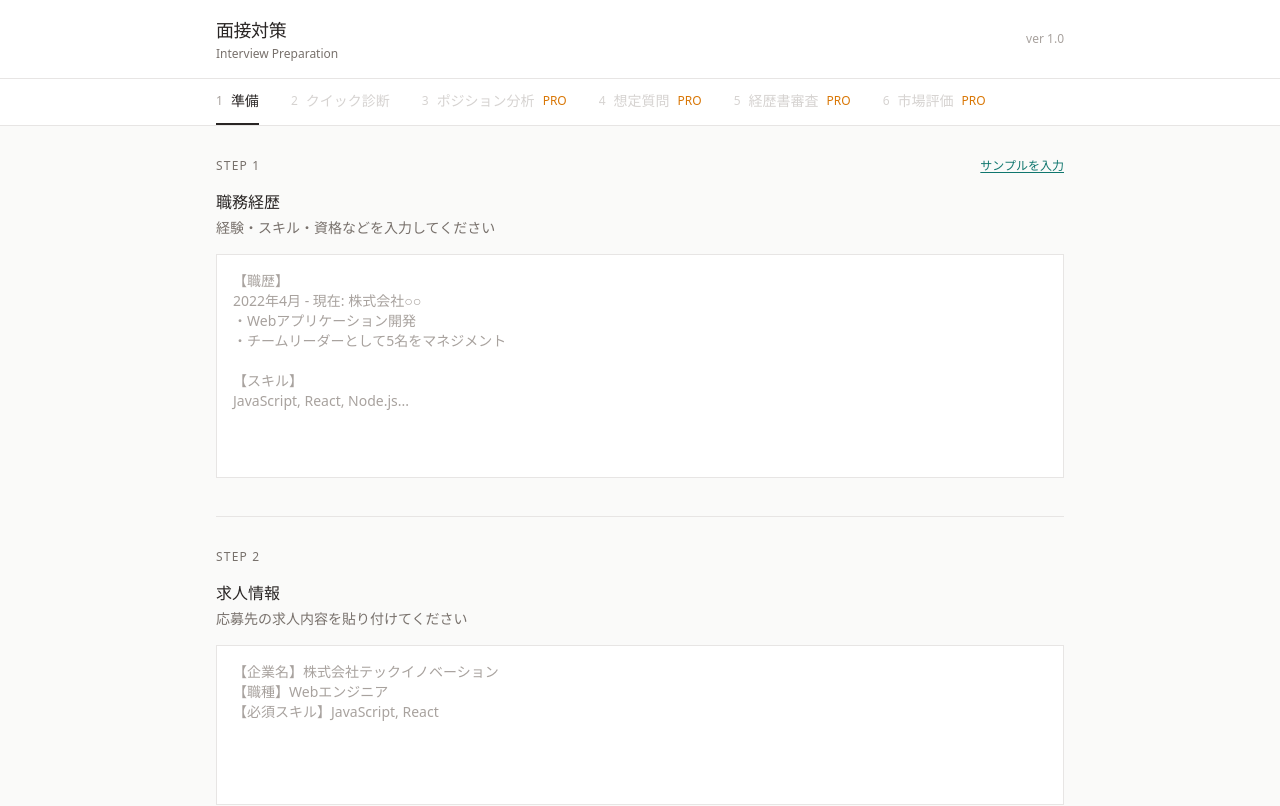
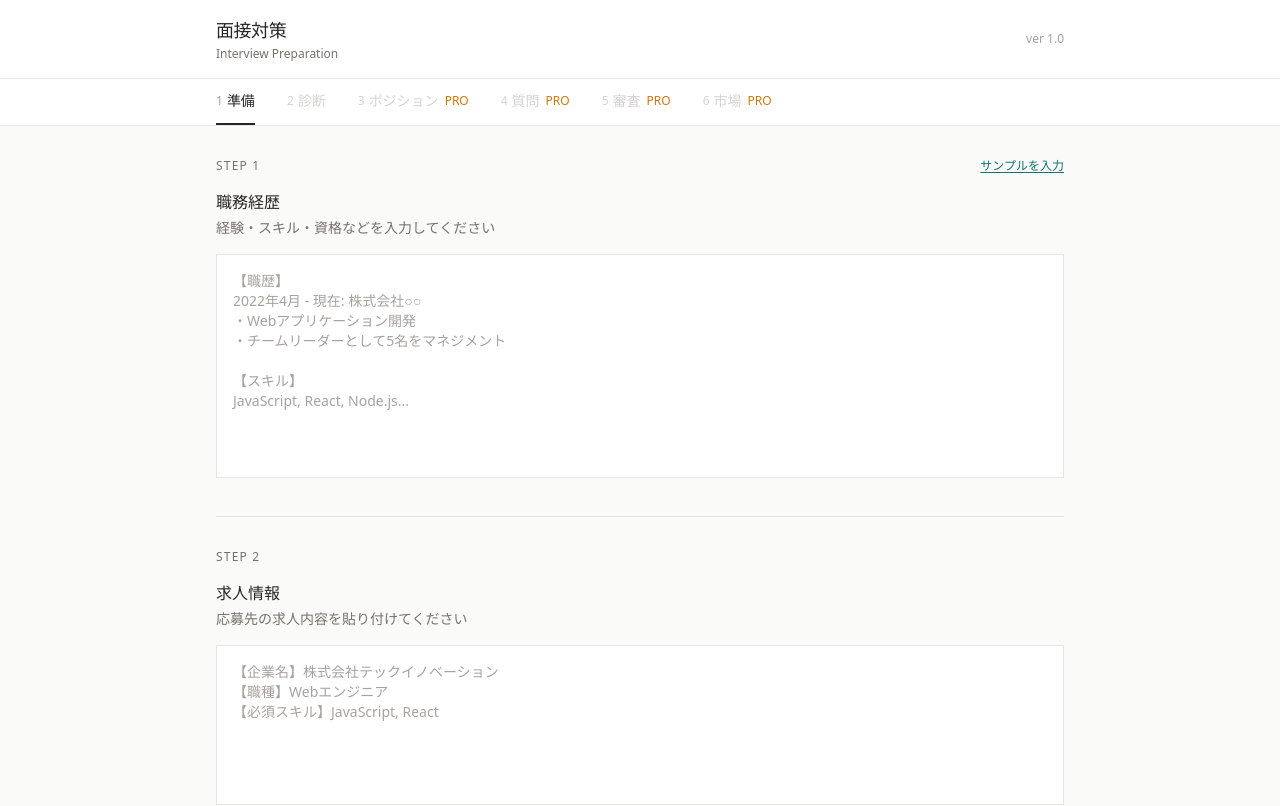
Before and after one commit to taichihasegawa-ctrl/interview-prep-pro, a Next.js app: page / in a window 1280 px wide. Shown: the top 806 px of the page. Built offline with nearby package versions, Linux system fonts and the light colour scheme.

Commit message:
Fix iOS nav layout, add inline resume editing in review tab

```diff
--- a/app/page.tsx
+++ b/app/page.tsx
@@ -760,16 +760,16 @@ export default function Home() {
       </header>
 
       {/* ナビゲーション */}
-      <nav className="border-b border-stone-200 bg-white sticky top-0 z-40">
+      <nav className="border-b border-stone-200 bg-white sticky top-0 z-40 overflow-x-auto">
         <div className="max-w-4xl mx-auto px-6">
-          <div className="flex gap-8">
+          <div className="flex gap-4 md:gap-8 min-w-max">
             {[
               { id: 'prepare', label: '準備', step: 1 },
-              { id: 'quick', label: 'クイック診断', step: 2 },
-              { id: 'position', label: 'ポジション分析', step: 3 },
-              { id: 'questions', label: '想定質問', step: 4 },
-              { id: 'review', label: '経歴書審査', step: 5 },
-              { id: 'market', label: '市場評価', step: 6 },
+              { id: 'quick', label: '診断', step: 2 },
+              { id: 'position', label: 'ポジション', step: 3 },
+              { id: 'questions', label: '質問', step: 4 },
+              { id: 'review', label: '審査', step: 5 },
+              { id: 'market', label: '市場', step: 6 },
             ].map((tab) => {
               // ステップ制御: 前のステップが完了していないとロック
               const isUnlocked =
@@ -794,7 +794,7 @@ export default function Home() {
                     }
                   }}
                   disabled={!isUnlocked && !isPro}
-                  className={`py-3 text-sm border-b-2 transition-colors flex items-center gap-1 ${
+                  className={`py-3 text-sm border-b-2 transition-colors flex items-center gap-1 whitespace-nowrap ${
                     activeTab === tab.id
                       ? 'border-stone-800 text-stone-800 font-medium'
                       : isLocked
@@ -802,10 +802,10 @@ export default function Home() {
                       : 'border-transparent text-stone-500 hover:text-stone-700'
                   }`}
                 >
-                  <span className={`text-xs mr-1 ${isLocked ? 'text-stone-300' : 'text-stone-400'}`}>{tab.step}</span>
+                  <span className={`text-xs ${isLocked ? 'text-stone-300' : 'text-stone-400'}`}>{tab.step}</span>
                   {tab.label}
-                  {isPro && !isPaid && <span className="text-xs text-amber-600 ml-1">PRO</span>}
-                  {isUnlocked && tab.step > 1 && <Check className="w-3 h-3 text-teal-500 ml-1" />}
+                  {isPro && !isPaid && <span className="text-xs text-amber-600 ml-0.5">PRO</span>}
+                  {isUnlocked && tab.step > 1 && <Check className="w-3 h-3 text-teal-500 ml-0.5" />}
                 </button>
               );
             })}
@@ -1972,15 +1972,27 @@ export default function Home() {
                   </section>
                 )}
 
-                {/* 再審査ボタン */}
-                <section className="border-t border-stone-200 pt-8 flex gap-4">
+                {/* 経歴書編集・再審査セクション */}
+                <section className="border-t border-stone-200 pt-8">
+                  <p className="text-xs text-stone-500 tracking-widest mb-4">EDIT & RE-REVIEW</p>
+                  <p className="text-sm text-stone-600 mb-4">改善案を参考に経歴書を修正し、再審査できます</p>
+
+                  <div className="mb-4">
+                    <textarea
+                      value={resumeText}
+                      onChange={(e) => setResumeText(e.target.value)}
+                      className="w-full h-64 p-4 bg-white border border-stone-200 text-sm text-stone-800 placeholder-stone-400 focus:outline-none focus:border-stone-400 resize-none"
+                      placeholder="職務経歴を入力..."
+                    />
+                  </div>
+
                   <button
                     onClick={() => {
                       setDocumentReview(null);
                       handleDocumentReview();
                     }}
-                    disabled={reviewLoading}
-                    className="border border-stone-300 text-stone-600 px-6 py-3 text-sm hover:bg-stone-50 transition-colors disabled:opacity-40 inline-flex items-center gap-2"
+                    disabled={reviewLoading || !resumeText.trim()}
+                    className="bg-stone-800 text-white px-8 py-3 text-sm font-medium hover:bg-stone-700 transition-colors disabled:opacity-40 inline-flex items-center gap-2"
                   >
                     {reviewLoading ? (
                       <>
@@ -1988,7 +2000,10 @@ export default function Home() {
                         再審査中...
                       </>
                     ) : (
-                      '再審査する'
+                      <>
+                        修正した経歴書を再審査
+                        <ArrowRight className="w-4 h-4" />
+                      </>
                     )}
                   </button>
                 </section>
```
